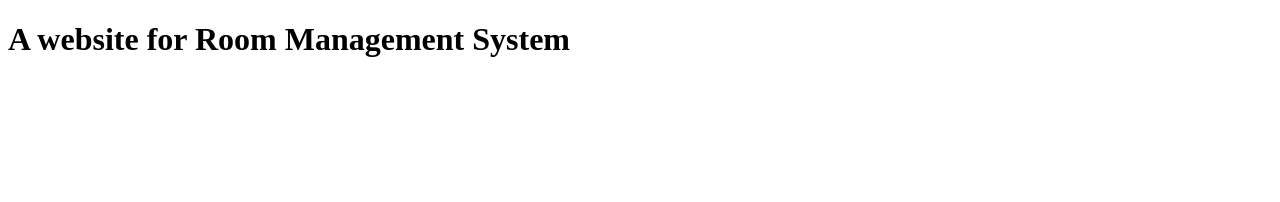
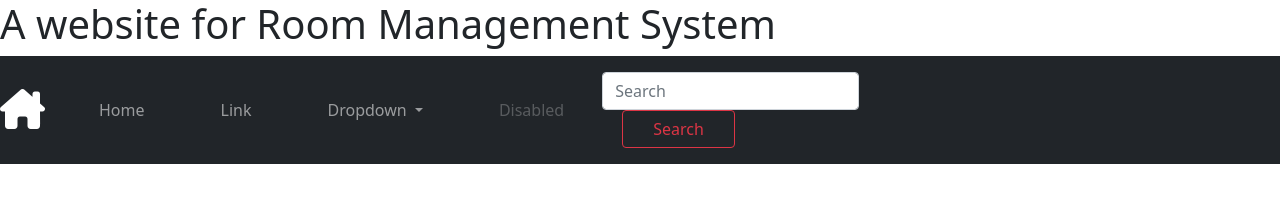
Before and after one commit to dpakprajul/HouseManagementSystem, a plain HTML site: page index.html in a window 1280 px wide. Drawn offline with nearby package versions, Linux system fonts and the light colour scheme.

Commit message:
Added bootstrap

```diff
--- a/index.html
+++ b/index.html
@@ -5,12 +5,59 @@
     <meta charset="UTF-8">
     <meta http-equiv="X-UA-Compatible" content="IE=edge">
     <meta name="viewport" content="width=device-width, initial-scale=1.0">
+    <!-- Bootstrap CSS -->
+    <link href="https://cdn.jsdelivr.net/npm/bootstrap@5.1.3/dist/css/bootstrap.min.css" rel="stylesheet" integrity="sha384-1BmE4kWBq78iYhFldvKuhfTAU6auU8tT94WrHftjDbrCEXSU1oBoqyl2QvZ6jIW3" crossorigin="anonymous">
+
+    <link rel="stylesheet" href="https://cdnjs.cloudflare.com/ajax/libs/font-awesome/6.0.0/css/all.min.css" integrity="sha512-9usAa10IRO0HhonpyAIVpjrylPvoDwiPUiKdWk5t3PyolY1cOd4DSE0Ga+ri4AuTroPR5aQvXU9xC6qOPnzFeg==" crossorigin="anonymous" referrerpolicy="no-referrer"
+    />
+    <link rel="stylesheet" href="style.css">
     <title>Room Management System</title>
 </head>
 
 <body>
     <h1>A website for Room Management System</h1>
 
+    <nav class="navbar navbar-expand-lg navbar-dark bg-dark">
+        <a class="navbar-brand" href="#"><i class="fa-solid fa-house-chimney fa-2x"></i></a>
+        <button class="navbar-toggler" type="button" data-toggle="collapse" data-target="#navbarSupportedContent" aria-controls="navbarSupportedContent" aria-expanded="false" aria-label="Toggle navigation">
+          <span class="navbar-toggler-icon"></span>
+        </button>
+
+        <div class="collapse navbar-collapse" id="navbarSupportedContent">
+            <ul class="navbar-nav mr-auto">
+                <li class="nav-item active">
+                    <a class="nav-link" href="#">Home <span class="sr-only">(current)</span></a>
+                </li>
+                <li class="nav-item">
+                    <a class="nav-link" href="#">Link</a>
+                </li>
+                <li class="nav-item dropdown">
+                    <a class="nav-link dropdown-toggle" href="#" id="navbarDropdown" role="button" data-toggle="dropdown" aria-haspopup="true" aria-expanded="false">
+                Dropdown
+              </a>
+                    <div class="dropdown-menu" aria-labelledby="navbarDropdown">
+                        <a class="dropdown-item" href="#">Action</a>
+                        <a class="dropdown-item" href="#">Another action</a>
+                        <div class="dropdown-divider"></div>
+                        <a class="dropdown-item" href="#">Something else here</a>
+                    </div>
+                </li>
+                <li class="nav-item">
+                    <a class="nav-link disabled" href="#" tabindex="-1" aria-disabled="true">Disabled</a>
+                </li>
+            </ul>
+            <form class="form-inline my-2 my-lg-2">
+                <input class="form-control mr-sm-2" type="search" placeholder="Search" aria-label="Search">
+                <button class="btn btn-outline-danger my-4 my-sm-0" type="submit">Search</button>
+            </form>
+
+        </div>
+    </nav>
+
+
+    <!-- Bootstrap bundle with pooper -->
+    <script src="https://cdn.jsdelivr.net/npm/bootstrap@5.1.3/dist/js/bootstrap.bundle.min.js" integrity="sha384-ka7Sk0Gln4gmtz2MlQnikT1wXgYsOg+OMhuP+IlRH9sENBO0LRn5q+8nbTov4+1p" crossorigin="anonymous"></script>
+
 </body>
 
 </html>
--- a/style.css
+++ b/style.css
@@ -0,0 +1,14 @@
+.navbar {
+    width: 100% !important;
+}
+
+.navbar-nav>li {
+    padding-left: 30px;
+    padding-right: 30px;
+}
+
+.btn {
+    padding-left: 30px;
+    padding-right: 30px;
+    margin: 20px;
+}
```
